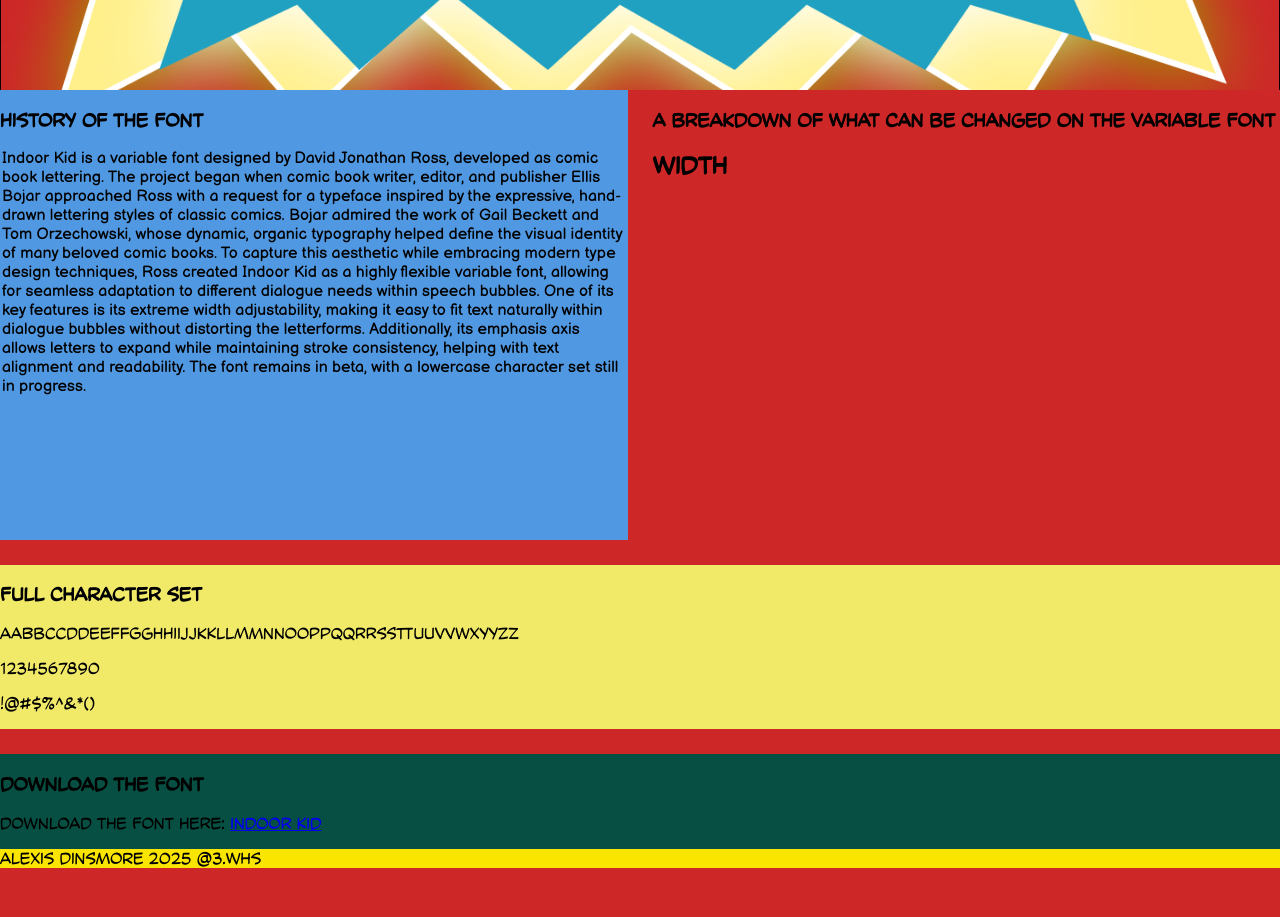
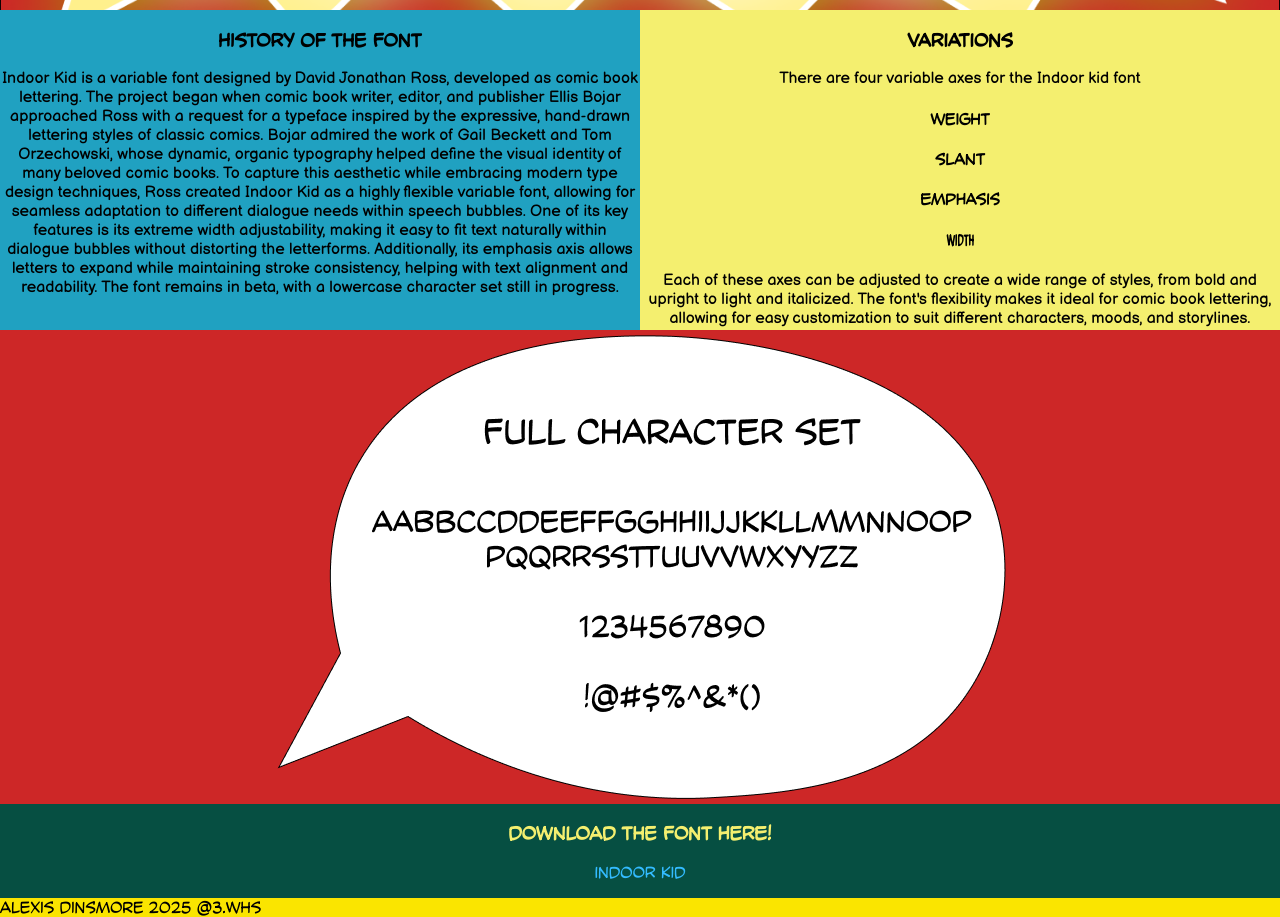
Before and after one commit to lexidinsmore/indoor-kid, a plain HTML site: page index.html in a window 1280 px wide. Shown: the part 390-1307 px from the top of the page. Before the commit the page ends 1258 px from the top, so only its background shows below. Drawn offline with Linux system fonts and the light colour scheme.

Commit message:
updating cite

```diff
--- a/index.html
+++ b/index.html
@@ -29,7 +29,7 @@
           </header>
           <!-- Hero section -->
           <section class="hero">
-                <h3>Indoor Kid</h3>
+                <!-- <h3>Indoor Kid</h3> -->
           </section>
 
           <!-- Type history -->
@@ -41,27 +41,29 @@
                   One of its key features is its extreme width adjustability, making it easy to fit text naturally within dialogue bubbles without distorting the letterforms. Additionally, its emphasis axis allows letters to expand while maintaining stroke consistency, helping with text alignment and readability. The font remains in beta, with a lowercase character set still in progress.                <h1></h1>
           </section>
 
+
           <section id="variations">
-            <h1>a breakdown of what can be changed on the variable font</h1>
-            <h2>Width</h2>
-            <h3></h3>
+            <h1>Variations</h1>
+            <p class="opensans">There are four variable axes for the Indoor kid font</p>
+            <h4 class ="weight">Weight</h4>
+            <h4 class="slant">Slant</h4>
+            <h4 class="emphasis">Emphasis</h4>
+            <h4 class="width">Width</h4>
+            <p class="opensans">Each of these axes can be adjusted to create a wide range of styles, from bold and upright to light and italicized. The font's flexibility makes it ideal for comic book lettering, allowing for easy customization to suit different characters, moods, and storylines. </p>
           </section>
 
           <section id="alphabet">
-            <h1>Full character set</h1>
-            <p>AaBbCcDdEeFfGgHhIiJjKkLlMmNnOoPpQqRrSsTtUuVvWxYyZz</p>
-            <p>1234567890</p>
-            <p>!@#$%^&*()</p>
-
-          </section>
+            <img src="assets/Group3.png" alt="Alphabet Example" />
+        </section>
 
           <section id="download">
-            <h1>Download the font</h1>
-            <p>Download the font here: <a href="https://djr.com/indoorkid/">Indoor Kid</a>
+            <h1>Download the font here!</h1>
+            <p> <a href="https://djr.com/indoorkid/">Indoor Kid</a>
           </section>
 
           </div>
           </section>
+
           <!-- Start of the footer -->
           <footer>
             Alexis Dinsmore 2025 @3.whs
--- a/main.css
+++ b/main.css
@@ -27,10 +27,10 @@
     width: 100%; /* Ensures the section spans the full width */
 }
 
-@media only screen and (min-width:800px){
+@media only screen and (min-width:800px){}
 .page-wrapper{
 display: grid;
-grid-gap: 25px;
+grid-gap: 0px;
 grid-template-columns: 1fr 1fr;
 grid-template-rows: auto;
 grid-template-areas:
@@ -41,19 +41,26 @@ grid-template-areas:
 
 #history {
 grid-area: h;
-background-color: #5099e2;
-}
+background-color: #20A1C1;
+text-align: center;}
 
 #variations{
 grid-area: v;
-background-color: #cd2727;
+    background-color:  #f4ef6f;
 }
 
 #alphabet {
-grid-area: a;
-background-color: #f1ea69;
+    grid-area: a;
+    background-color: #cd2727; /* Keeps the background red */
 }
+
+#alphabet img {
+    max-width: 100%; /* Ensures the image doesn't exceed the container's width */
+    height: auto; /* Maintains the aspect ratio */
+    display: block; /* Ensures the image behaves like a block element */
+    margin: 0 auto; /* Centers the image horizontally */
 }
+
 /* CSS for the footer */
 footer{
     background-color: hsl(55, 100%, 49%);
@@ -61,7 +68,18 @@ footer{
 
 #download {
     grid-area: d;
-    background-color: rgb(6, 79, 66);
+    background-color: #064f42;
+    color: #f4ef6f; /* Makes all text inside #alphabet yellow */
+
+}
+#download a {
+    color: #33bbff; /* Replace #ff5733 with your desired color */
+    text-decoration: none; /* Removes the underline (optional) */
+}
+
+#download a:hover {
+    color: #d54700; /* Change color on hover (optional) */
+    text-decoration: underline; /* Add underline on hover (optional) */
 }
 
 /* variable font animation */
@@ -84,8 +102,54 @@ h3{
     }
     50%{font-variation-settings: "opsz" 72, "wght" 900, "slnt" -13;
     }
+     }
+     /* animations for the variable section */
 
-}
+     .weight{
+        animation: variationWeightchange 5s infinite;
+    }
+    @keyframes variationWeightchange {
+        0%, 100%{
+            font-variation-settings: "opsz" 20, "wght" 1, "slnt" 0;
+        }
+        50%{font-variation-settings: "opsz" 20, "wght" 900, "slnt" 0;
+        }
+         }
+
+    .slant{
+       animation: slantChange 5s infinite;
+    }
+    @keyframes slantChange {
+        0%, 100%{
+            font-variation-settings: "opsz" 20, "wght" 50, "slnt" 0;
+        }
+        50%{font-variation-settings: "opsz" 20, "wght" 50, "slnt" -100;
+        }
+         }
+
+    .emphasis{
+        animation: emphasisChange 5s infinite;
+    }
+    @keyframes emphasisChange {
+        0%, 100%{
+            font-variation-settings: "EMPH" 100, "wght" 30, "slnt" 0;
+        }
+        50%{font-variation-settings: "EMPH" 120, "wght" 30, "slnt" 0;
+        }
+         }
+
+    .width{
+        animation: widthChange 5s infinite;
+    }
+    @keyframes widthChange {
+        0%, 100%{
+            font-variation-settings: "opsz" 8, "wght" 30, "slnt" 0, "wdth" 70;
+        }
+        50%{font-variation-settings: "opsz" 72, "wght" 30, "slnt" 0, "wdth" 130;
+        }
+         }
+
+
 /* variable font that changes on hover */
 .variable-font{
     font-weight:1 ;
@@ -94,7 +158,6 @@ h3{
     display:grid;
     place-content: center;
     margin: 0;
-    text-align: center;
     font-variation-settings: "wght" 40, "wdth" 0, "XXXX" 1;
     transition:
         font-weight 500ms,
@@ -111,3 +174,15 @@ h3{
     text-align: center;
     font-variation-settings: "wght" 120, "wdth" 0, "XXXX" 100;
 }
+
+h1 {
+    text-align: center; /* Centers the text horizontally */
+}
+
+h4{
+    text-align: center;
+}
+
+p{
+    text-align: center;
+}
```
Also changed, not shown: assets/Group3.png (added), assets/Roundbubble.svg (renamed from assets/Round bubble.svg), assets/Vector.png, assets/Vector.svg (added), assets/hero.png (deleted), 1 other file.
